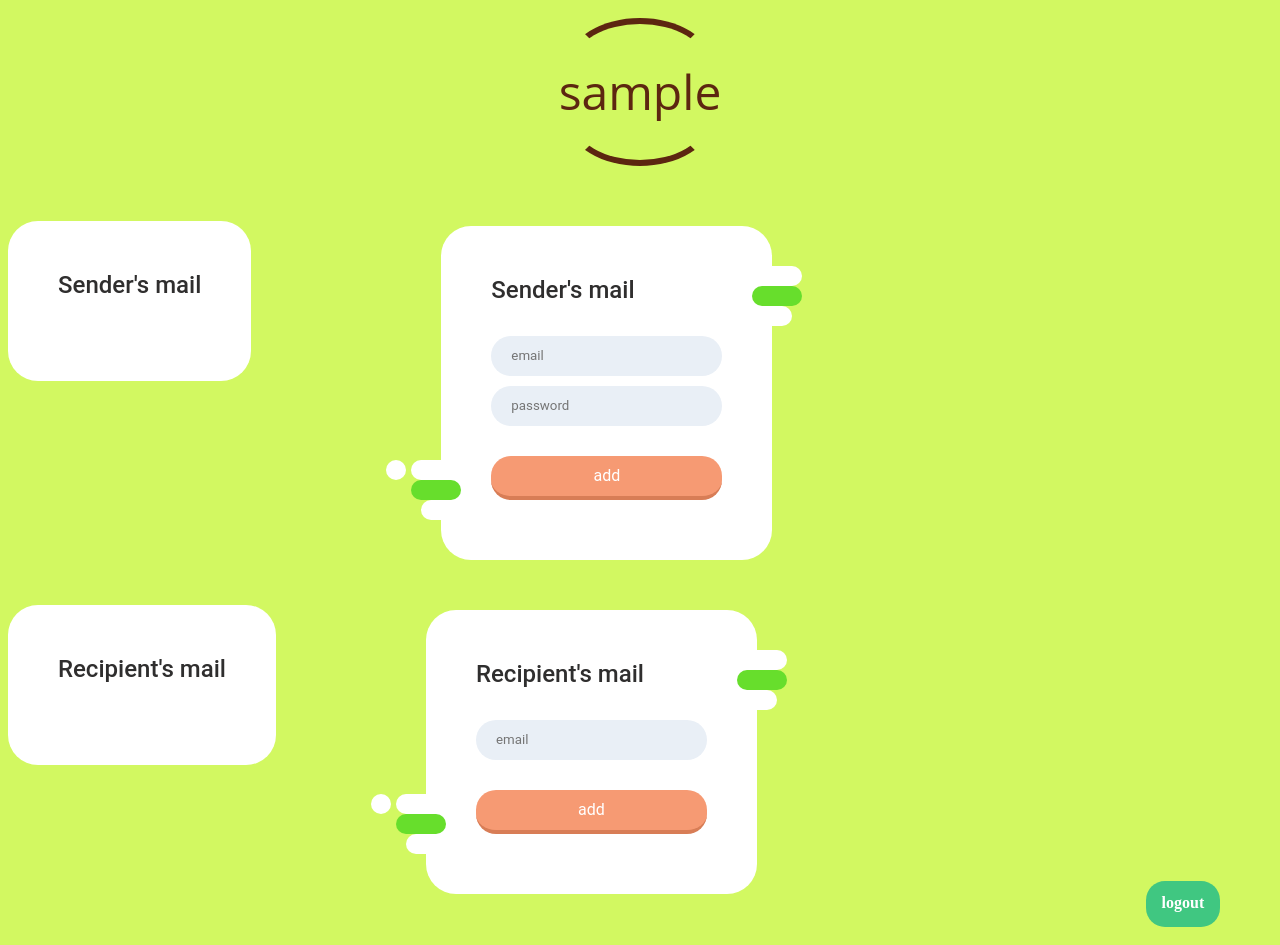
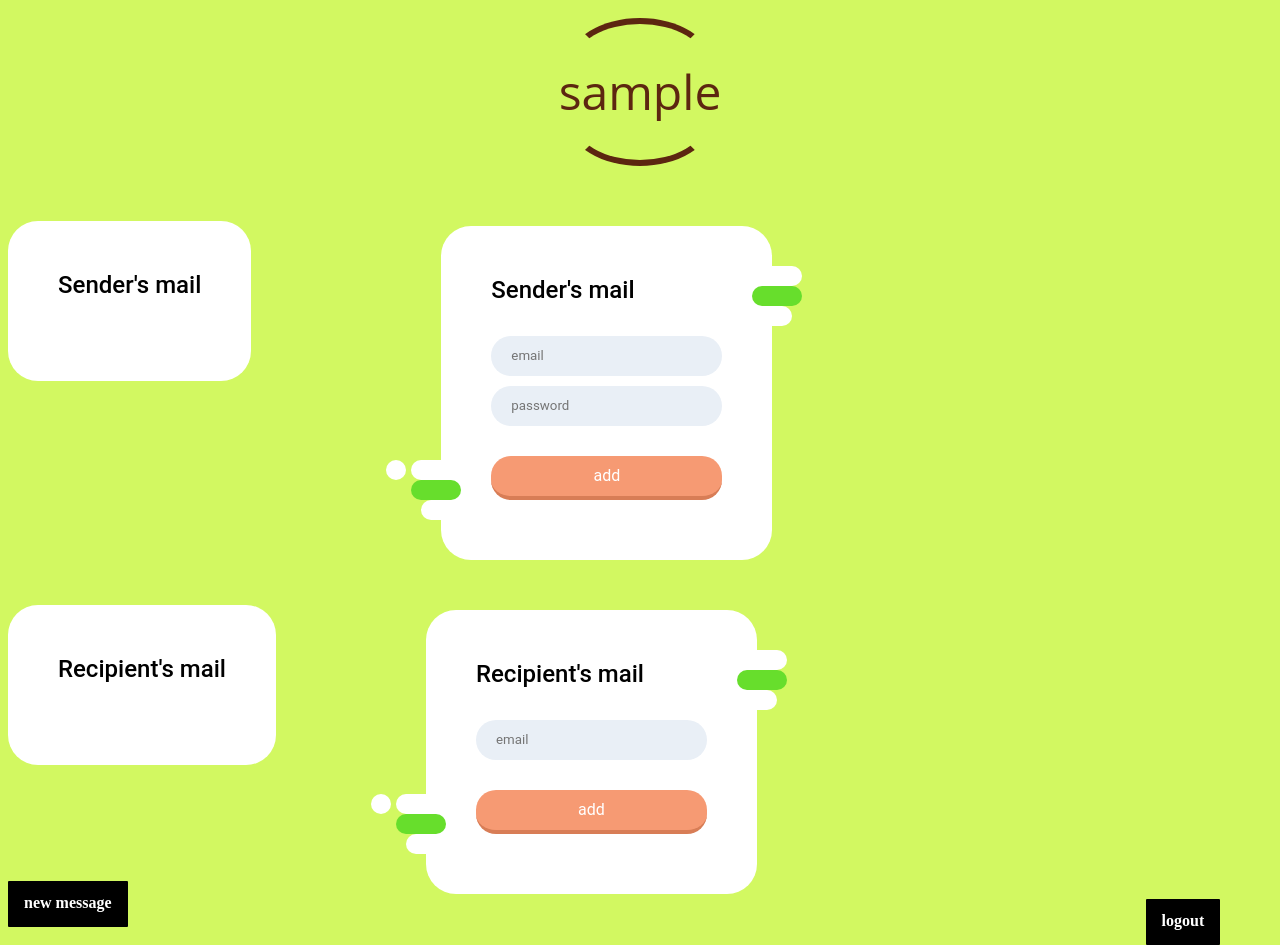
Before and after one commit to Mixnosha/YaSender, a Django app: page /account in a window 1280 px wide. Run offline with Django 4.2, Linux system fonts and the light colour scheme; the visitor is signed in with stand-in values (Sample User, id 1); data comes from the database, SQL or seed files in the repository; data that the repository does not hold is empty; some libraries are stand-ins or nearby versions.

Commit message:
account_review

```diff
--- a/mailing/settings.py
+++ b/mailing/settings.py
@@ -123,3 +123,4 @@ STATIC_URL = 'static/'
 
 # Default primary key field type
 # https://docs.djangoproject.com/en/4.0/ref/settings/#default-auto-field
+LOGIN_REDIRECT_URL = 'account'
--- a/send/models.py
+++ b/send/models.py
@@ -24,7 +24,6 @@ class RecipientEmail(models.Model):
     email = models.EmailField()
     user = models.ForeignKey(settings.AUTH_USER_MODEL, on_delete=models.CASCADE)
     group = models.ForeignKey('GroupEmail', on_delete=models.CASCADE, blank=True, null=True)
-    send = models.BooleanField(default=False)
 
     def __str__(self):
         return self.email
--- a/send/static/register/css/register.css
+++ b/send/static/register/css/register.css
@@ -108,7 +108,7 @@ body {
    font-family: 'Roboto', sans-serif;
    font-weight: 500;
    font-size: 24px;
-   color: rgba(26, 25, 25, 0.91);
+   color: black;
 }
 
 a {
--- a/send/static/send/css/account.css
+++ b/send/static/send/css/account.css
@@ -62,19 +62,38 @@
 }
 
 
-a.button7 {
+
+
+
+a.button {
   font-weight: 700;
   color: white;
-    margin-left: 90%;
-    margin-top: 20px;
+    margin-top: 70px;
   text-decoration: none;
   padding: .8em 1em calc(.8em + 3px);
-  background: rgb(64,199,129);
+  background: black;
   transition: 0.2s;
-    border-radius: 19px;
+    border-radius: 1px;
 }
-a.button7:hover { background: #d74e4e; }
-a.button7:active {
+a.button:hover { background: #d74e4e; }
+a.button:active {
   background: #d74e4e;
   box-shadow: 0 3px #d74e4e inset;
 }
+
+a.button2 {
+  font-weight: 700;
+  color: white;
+    margin-top: 70px;
+    margin-left: 90%;
+  text-decoration: none;
+  padding: .8em 1em calc(.8em + 3px);
+  background: black;
+  transition: 0.2s;
+    border-radius: 1px;
+}
+a.button2:hover { background: #d74e4e; }
+a.button2:active {
+  background: #d74e4e;
+  box-shadow: 0 3px #d74e4e inset;
+}
--- a/send/templates/send/account.html
+++ b/send/templates/send/account.html
@@ -70,7 +70,8 @@
     </div>
 </div>
 <div class="clear"></div>
-<a href="{% url 'logout' %}" class="button7">logout</a>
+<a href="{% url 'main_page' %}" class="button">new message</a>
+<a href="{% url 'logout' %}" class="button2">logout</a>
 </body>
 </html>
 
--- a/send/views.py
+++ b/send/views.py
@@ -24,7 +24,6 @@ class RegisterUser(CreateView):
 class LoginUser(LoginView):
     form_class = LoginUserForm
     template_name = 'register/login.html'
-    success_url = '/'
 
     def get_context_data(self, *, object_list=None, **kwargs):
         context = super().get_context_data(**kwargs)
@@ -48,7 +47,6 @@ class AccountView(ListView):
                 'form_add_send_email': AddSendEmailForm(),
             }
         )
-        print(context['form_add_send_email'])
         return context
 
 
```
Also changed, not shown: send/static/send/css/senderemail.css (+28 -0 lines), README.md, readme_imgs/img.png (added), readme_imgs/img_1.png (added).
